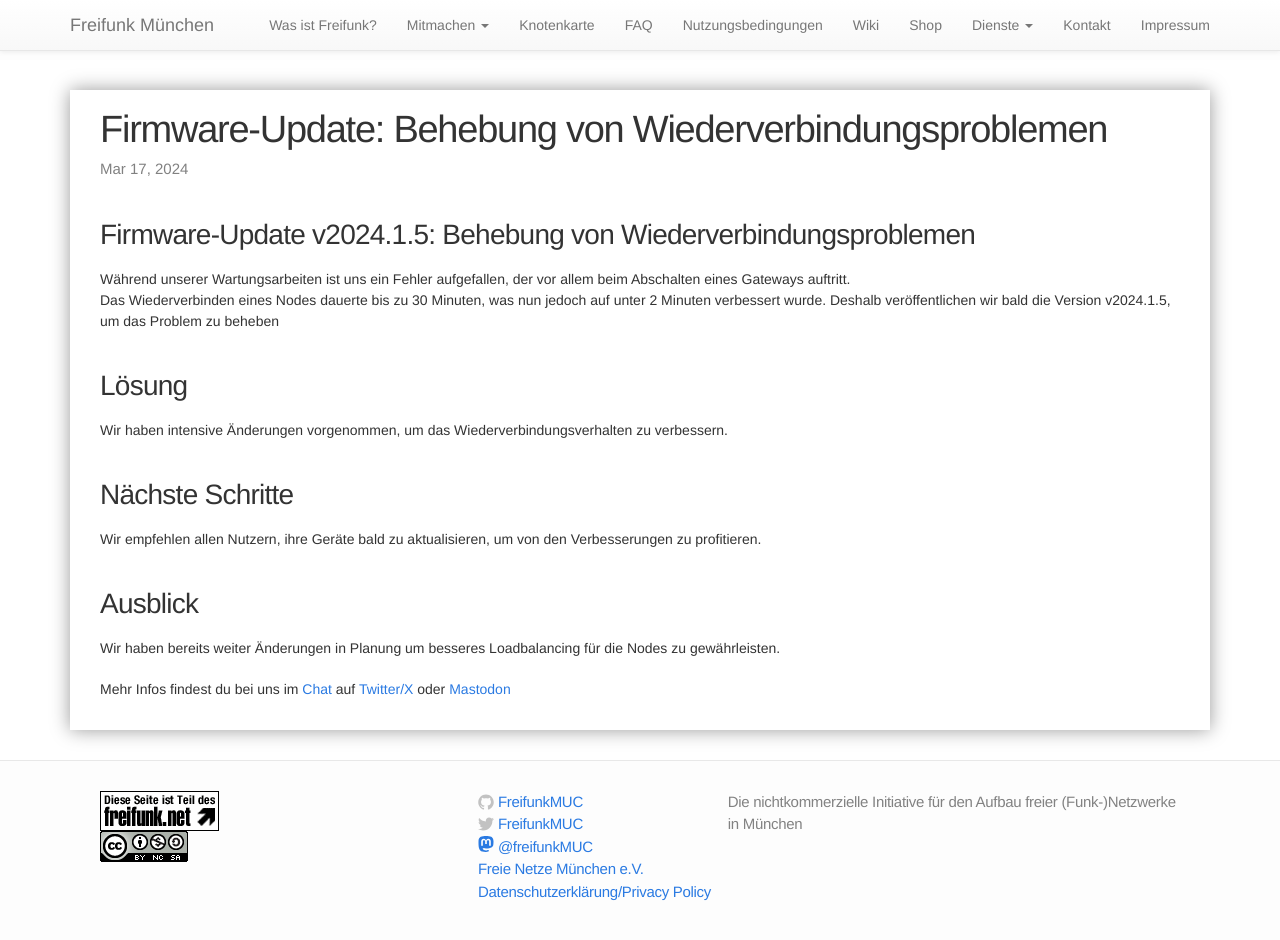
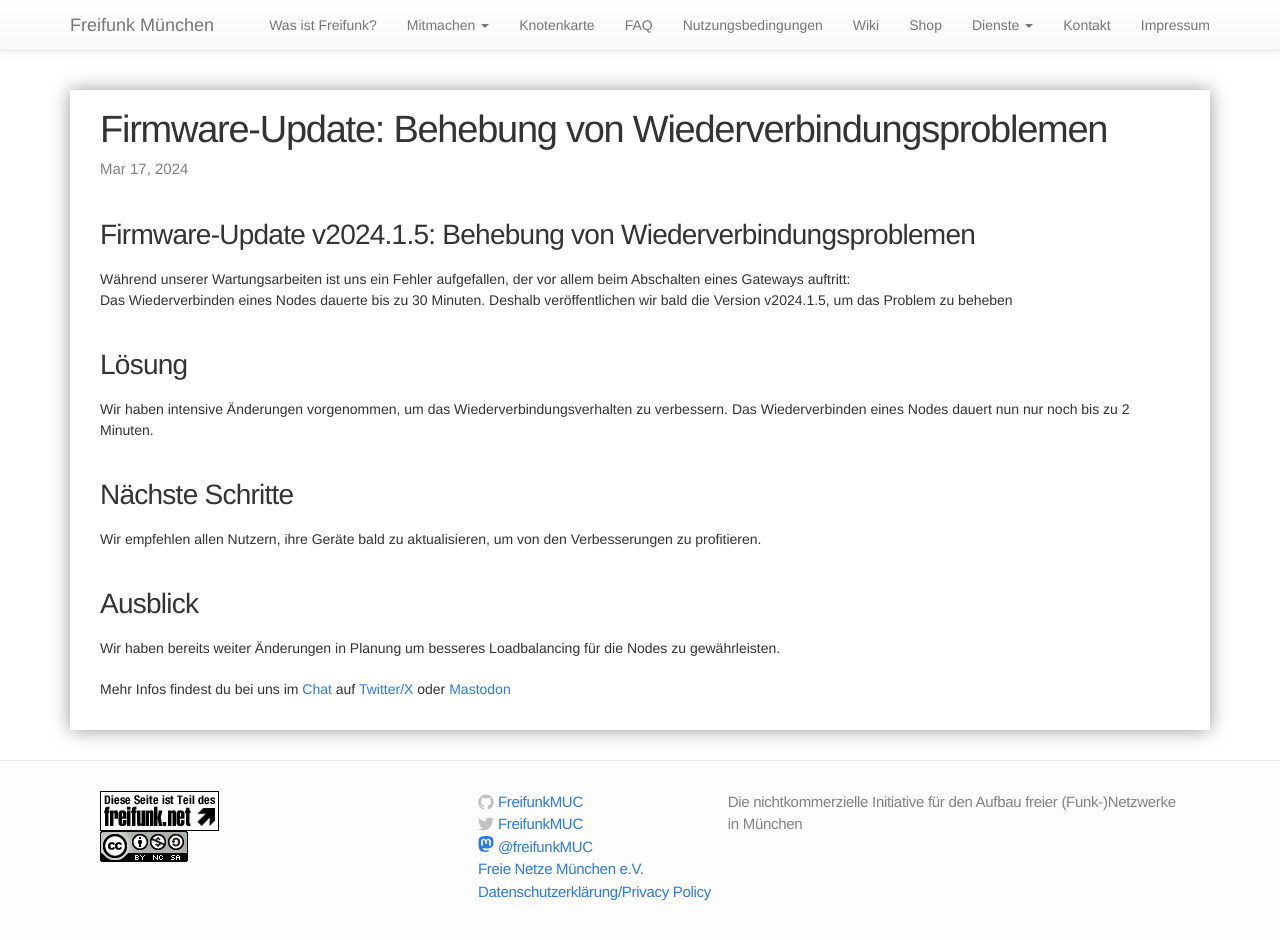
Before and after one commit to freifunkMUC/freifunkmuc.github.io, a Jekyll site: the page built from _posts/2024-03-17-firmware-update.markdown, in a window 1280 px wide and 958 px high. Shown: the top 940 px of the window. Built offline with Jekyll 4.4.1, drawn with Linux system fonts in a browser that asks for light colours.

Commit message:
Update 2024-03-17-firmware-update.markdown

```diff
--- a/_posts/2024-03-17-firmware-update.markdown
+++ b/_posts/2024-03-17-firmware-update.markdown
@@ -7,13 +7,14 @@ categories: freifunkmuc
 
 ## Firmware-Update v2024.1.5: Behebung von Wiederverbindungsproblemen
 
-Während unserer Wartungsarbeiten ist uns ein Fehler aufgefallen, der vor allem beim Abschalten eines Gateways auftritt.
-Das Wiederverbinden eines Nodes dauerte bis zu 30 Minuten, was nun jedoch auf unter 2 Minuten verbessert wurde.
+Während unserer Wartungsarbeiten ist uns ein Fehler aufgefallen, der vor allem beim Abschalten eines Gateways auftritt:
+Das Wiederverbinden eines Nodes dauerte bis zu 30 Minuten.
 Deshalb veröffentlichen wir bald die Version v2024.1.5, um das Problem zu beheben
 
 ## Lösung
 
 Wir haben intensive Änderungen vorgenommen, um das Wiederverbindungsverhalten zu verbessern.
+Das Wiederverbinden eines Nodes dauert nun nur noch bis zu 2 Minuten.
 
 ## Nächste Schritte
 
```
